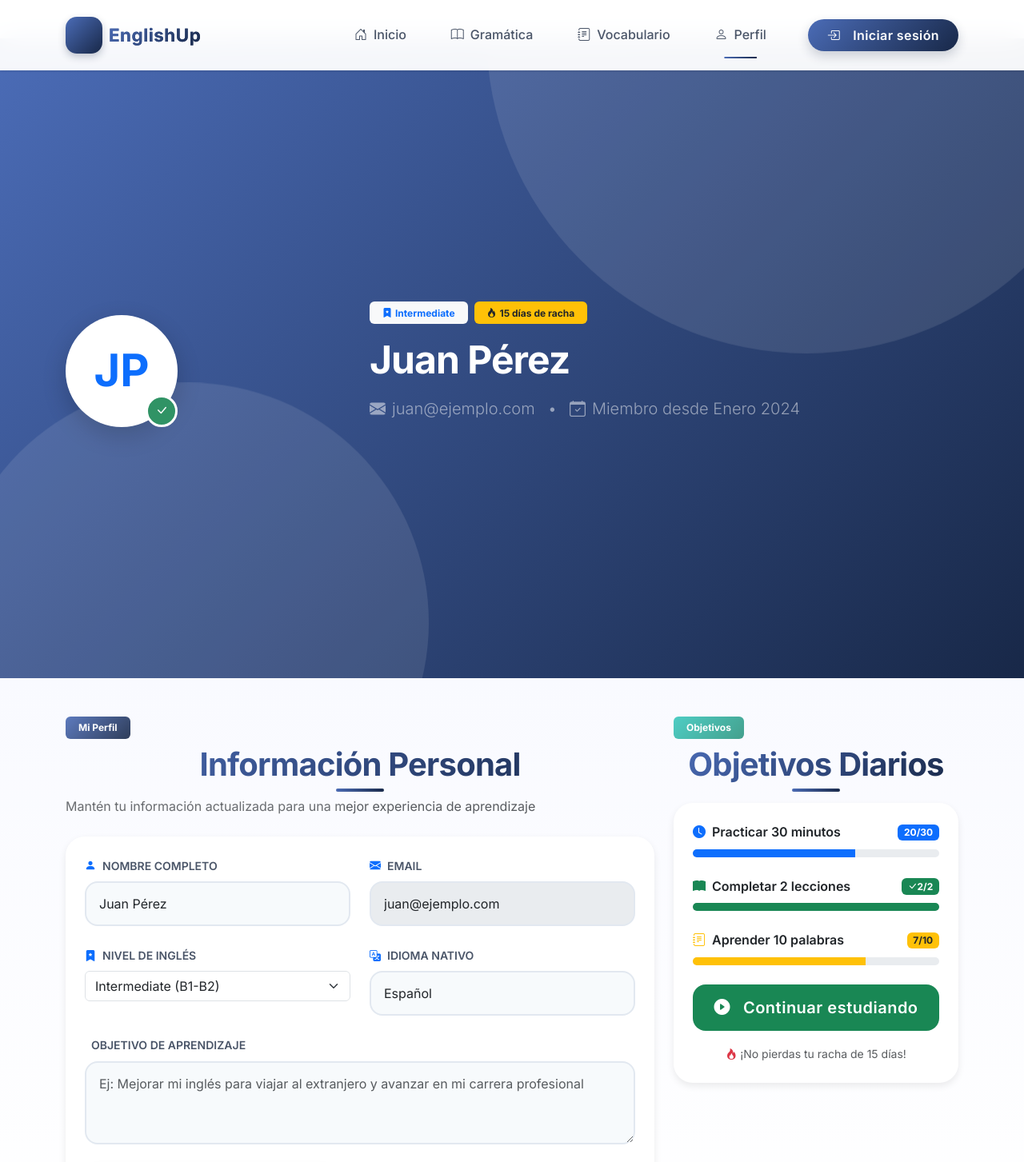
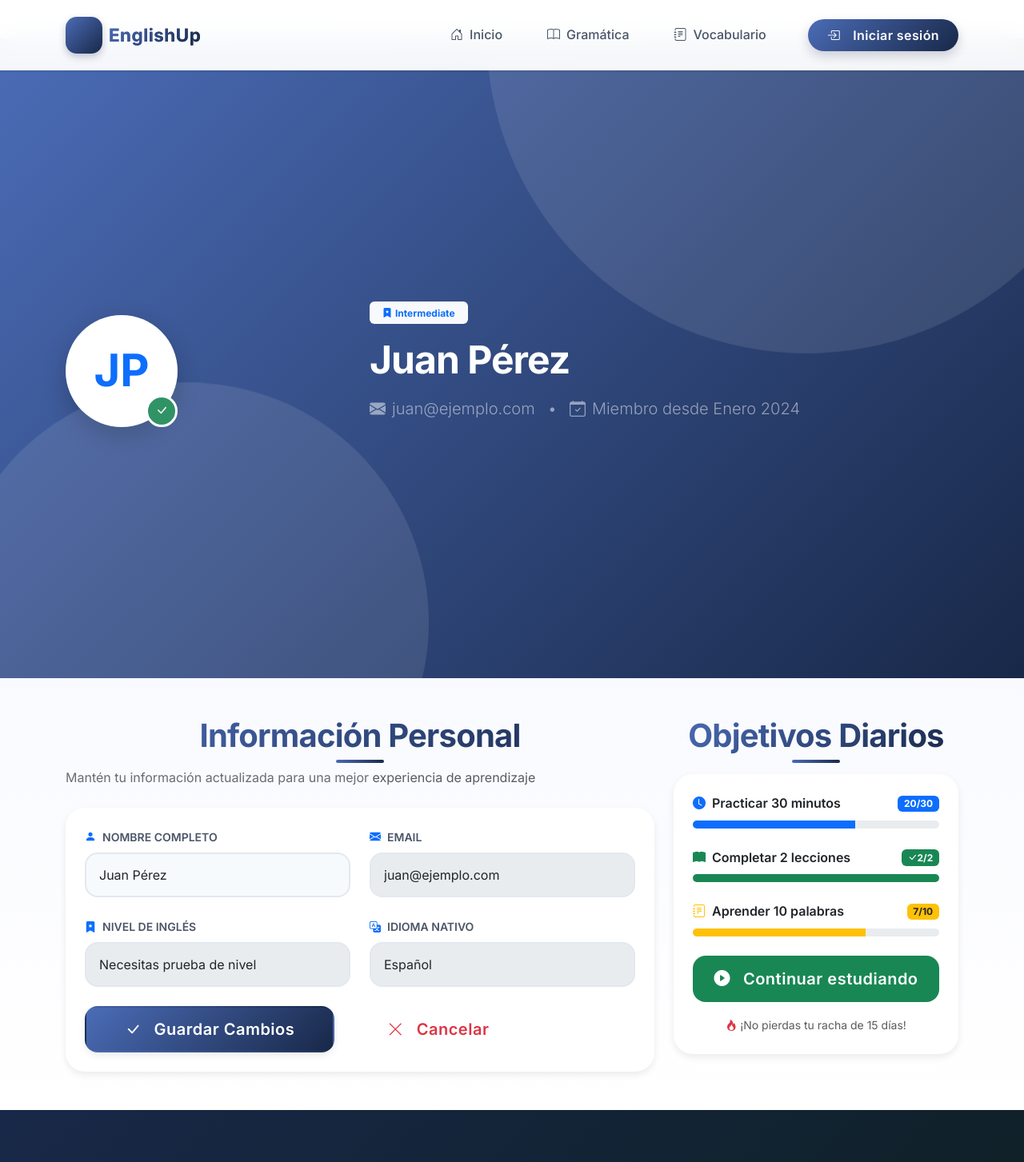
Before and after one commit to Pablodb22/EnglishUpFrontend, a Next.js app in the folder englishup-frontend/: page /profile in a window 1280 px wide. Shown: the top 1453 px of the page at 80% size. Built offline with nearby package versions, Linux system fonts and the light colour scheme.

Commit message:
#9 Actualizacion popup registro y login. Actualizacion navbar segun si usuario se ha logueado.

```diff
--- a/englishup-frontend/src/app/profile/page.tsx
+++ b/englishup-frontend/src/app/profile/page.tsx
@@ -23,10 +23,6 @@ export default function Profile() {
                   <i className="bi bi-bookmark-star-fill me-1"></i>
                   Intermediate
                 </span>
-                <span className="badge bg-warning text-dark px-3 py-2">
-                  <i className="bi bi-fire me-1"></i>
-                  15 días de racha
-                </span>
               </div>
               <h1 className="display-5 fw-bold mb-3">Juan Pérez</h1>
               <p className="lead mb-4 text-white-50">
@@ -48,7 +44,6 @@ export default function Profile() {
             {/* Personal Information */}
             <div className="col-lg-8">
               <div className="text-center text-lg-start mb-4">
-                <span className="badge bg-gradient-primary text-white mb-2 px-3 py-2">Mi Perfil</span>
                 <h2 className="display-6 fw-bold mb-3">Información Personal</h2>
                 <p className="text-muted">
                   Mantén tu información actualizada para una mejor experiencia de aprendizaje
@@ -77,26 +72,14 @@ export default function Profile() {
                           <i className="bi bi-bookmark-star-fill me-2 text-primary"></i>
                           Nivel de Inglés
                         </label>
-                        <select className="form-select" id="level">
-                          <option>Beginner (A1-A2)</option>
-                          <option selected>Intermediate (B1-B2)</option>
-                          <option>Advanced (C1-C2)</option>
-                        </select>
+                        <input type="email" className="form-control" id="email" defaultValue="Necesitas prueba de nivel" disabled />
                       </div>
                       <div className="col-md-6">
                         <label htmlFor="nativeLanguage" className="form-label">
                           <i className="bi bi-translate me-2 text-primary"></i>
                           Idioma Nativo
                         </label>
-                        <input type="text" className="form-control" id="nativeLanguage" defaultValue="Español" />
-                      </div>
-                      <div className="col-12">
-                        <label htmlFor="goal" className="form-label">
-                          <i className="bi bi-target me-2 text-primary"></i>
-                          Objetivo de aprendizaje
-                        </label>
-                        <textarea className="form-control" id="goal" rows={3}
-                                  placeholder="Ej: Mejorar mi inglés para viajar al extranjero y avanzar en mi carrera profesional"></textarea>
+                        <input type="text" className="form-control" id="nativeLanguage" defaultValue="Español" disabled />
                       </div>
                     </div>
                     <div className="mt-4 d-flex gap-3 flex-wrap">
@@ -104,7 +87,7 @@ export default function Profile() {
                         <i className="bi bi-check-lg me-2"></i>
                         Guardar Cambios
                       </button>
-                      <button type="button" className="btn btn-outline-secondary btn-lg px-5">
+                      <button type="button" className="btn btn-outline-danger btn-lg px-5">
                         <i className="bi bi-x-lg me-2"></i>
                         Cancelar
                       </button>
@@ -117,7 +100,6 @@ export default function Profile() {
             {/* Daily Goals */}
             <div className="col-lg-4">
               <div className="text-center text-lg-start mb-4">
-                <span className="badge bg-gradient-success text-white mb-2 px-3 py-2">Objetivos</span>
                 <h2 className="display-6 fw-bold mb-3">Objetivos Diarios</h2>
               </div>
               <div className="card border-0">
--- a/englishup-frontend/src/components/Navbar.tsx
+++ b/englishup-frontend/src/components/Navbar.tsx
@@ -8,8 +8,8 @@ export default function Navbar() {
   const [isOpen, setIsOpen] = useState(false)
   const [isScrolled, setIsScrolled] = useState(false)
   const pathname = usePathname()
+  const [usuario, setUsuario] = useState<string | null>(null);
 
-  // 💎 Gradiente institucional (mismo que CSS global)
   const gradient = 'linear-gradient(135deg, #4b6cb7 0%, #182848 100%)'
 
   useEffect(() => {
@@ -17,6 +17,15 @@ export default function Navbar() {
     window.addEventListener('scroll', handleScroll)
     return () => window.removeEventListener('scroll', handleScroll)
   }, [])
+
+    useEffect(() => {
+    setUsuario(localStorage.getItem('usuario'));
+    const handleStorage = () => setUsuario(localStorage.getItem('usuario'));
+    window.addEventListener('storage', handleStorage);
+    return () => window.removeEventListener('storage', handleStorage);
+  }, []);
+
+
 
   return (
     <nav
@@ -76,7 +85,8 @@ export default function Navbar() {
               { href: '/', icon: 'bi-house-door', label: 'Inicio' },
               { href: '/grammar', icon: 'bi-book', label: 'Gramática' },
               { href: '/vocabulary', icon: 'bi-journal-text', label: 'Vocabulario' },
-              { href: '/profile', icon: 'bi-person', label: 'Perfil' },
+              // Solo mostrar perfil si hay usuario
+              ...(usuario ? [{ href: '/profile', icon: 'bi-person', label: 'Perfil' }] : []),
             ].map(({ href, icon, label }) => {
               const isActive = pathname === href
               return (
@@ -111,7 +121,8 @@ export default function Navbar() {
               )
             })}
 
-            {/* 🔐 LOGIN BUTTON */}
+            {/* 🔐 LOGIN BUTTON solo si NO hay usuario */}
+            {!usuario && (
               <li className="nav-item mt-3 mt-lg-0 ms-lg-3">
                 <Link
                   href="/login"
@@ -136,6 +147,7 @@ export default function Navbar() {
                   <i className="bi bi-box-arrow-in-right me-2"></i> Iniciar sesión
                 </Link>
               </li>
+            )}
           </ul>
         </div>
       </div>
--- a/englishup-frontend/src/services/cliente.tsx
+++ b/englishup-frontend/src/services/cliente.tsx
@@ -1,4 +1,4 @@
-export async function registrarse(formData: {nombre: string, correo: string, contrasena: string, repetircontra?: string, fecha_creacion: string}) {
+export async function registrarse(formData: {nombre: string, correo: string, contrasena: string, repetircontra?: string, fecha_creacion: string,nivel:string}) {
     const { nombre, correo, contrasena, fecha_creacion } = formData;
     const body = JSON.stringify({ nombre, correo, contrasena, fecha_creacion });
     const response = await fetch(`http://localhost:3001/registro/crear`, {
```
Also changed, not shown: englishup-frontend/src/app/login/page.tsx (+19 -4 lines), englishup-frontend/src/app/register/page.tsx (+19 -8 lines), englishup-frontend/src/components/Popup.tsx (added, +28 -0 lines). Lines whose indentation alone changed are shown as unchanged.
